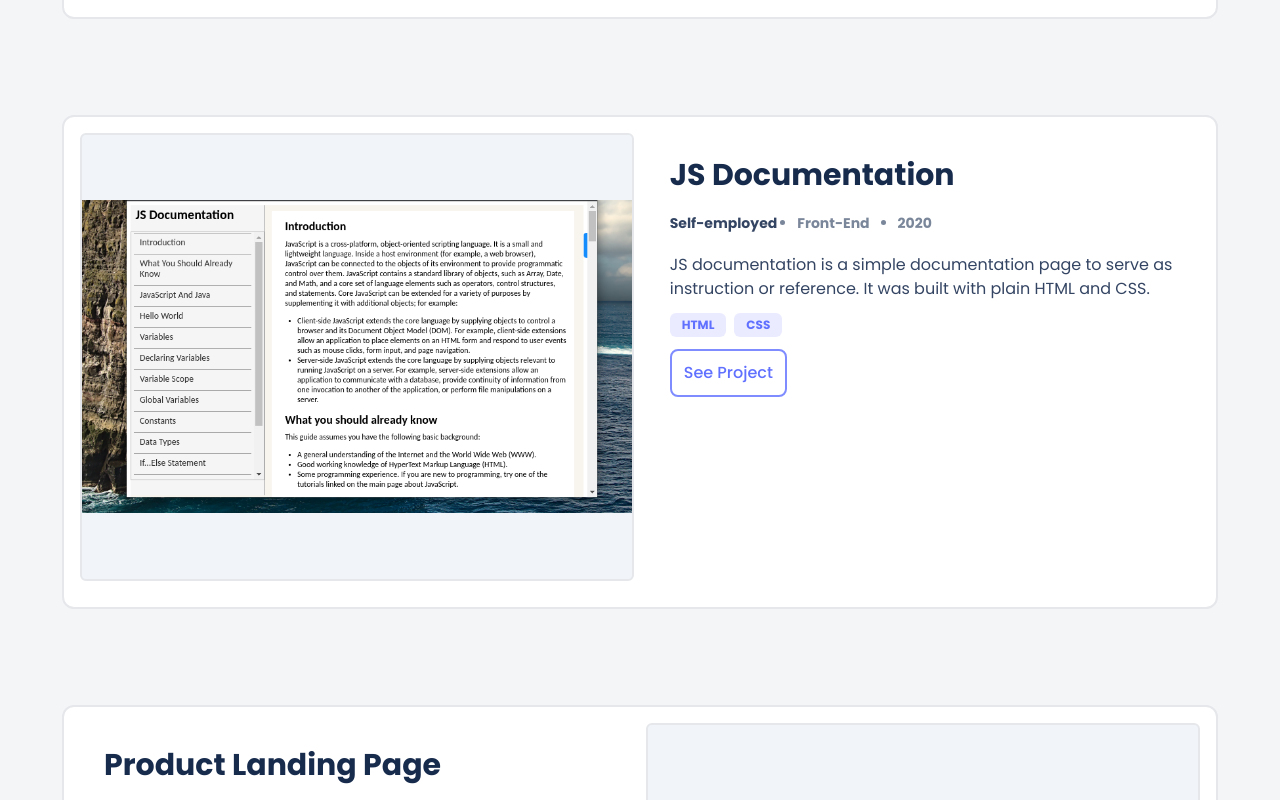
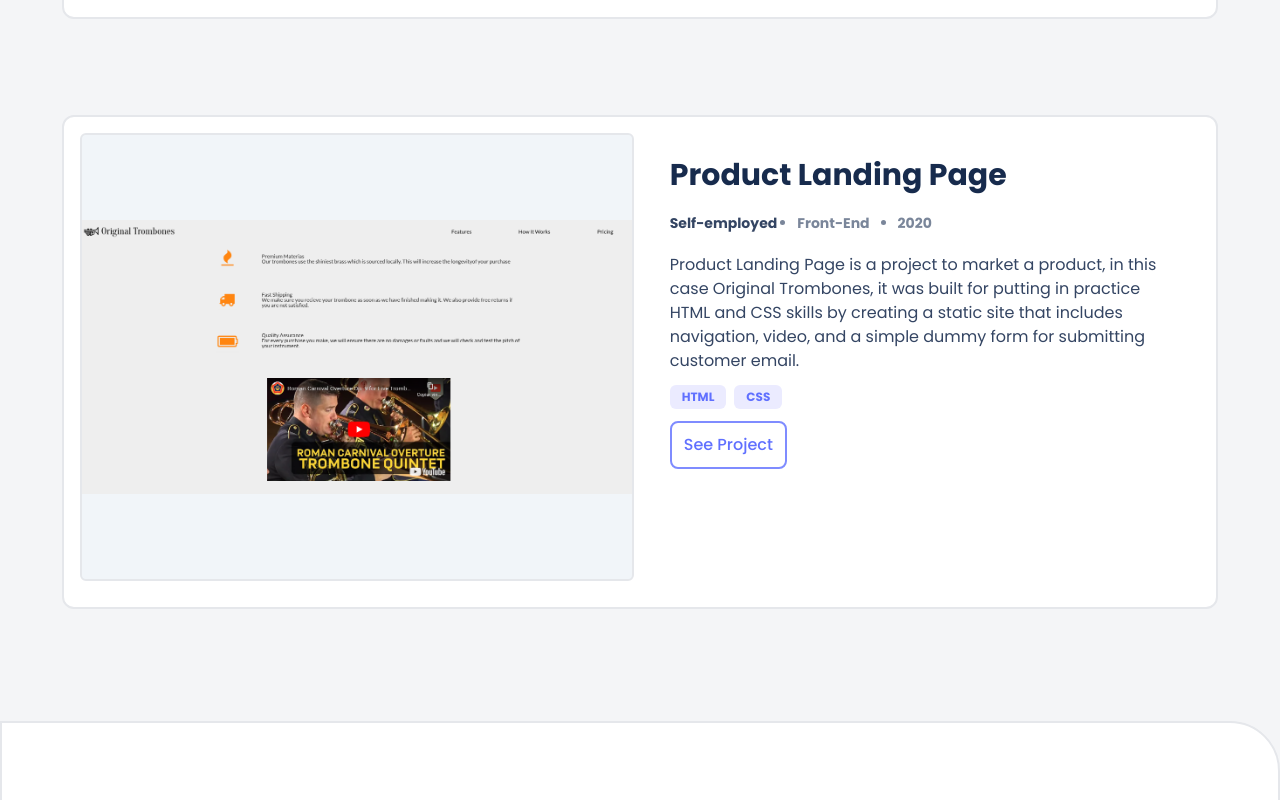
Before and after one commit to Diegogagan2587/Diegogagan2587.github.io, a React (Vite) app: page / in a window 1280 px wide. Shown: the part 6700-7500 px from the top of the page. Built offline with nearby package versions, Linux system fonts and the light colour scheme.

Commit message:
Removes js docs since do not have a readme and does not have its own repo

```diff
--- a/src/data/projects.js
+++ b/src/data/projects.js
@@ -215,24 +215,24 @@ const projects = [
   //   typeOfDev: 'Front-End',
   //   date: '2023',
   // },
-  {
-    name: 'JS Documentation',
-    description:
-      'JS documentation is a simple documentation page to serve as instruction or reference. It was built with plain HTML and CSS.',
-    img: imgDocumentationPage,
-    technologies: ['HTML', 'CSS'],
-    liveVersion:
-      'https://dvloper-z.com/Diegogagan2587-old-portfolio/diegolab/rwd-projects/4-technical-Documentation-page.html',
-    source:
-      'https://github.com/Diegogagan2587/Diegogagan2587.github.io/tree/master/diegolab/rwd-projects',
-    descriptionDesk:
-      'JS documentation is a simple documentation page to serve as instruction or reference. It was built with plain HTML and CSS to put in practice HTML and CSS basic skills. The content has been taken from MDN.',
-    imgDesk: '/assets/img/projects/documentation-page.png',
-    imgPopMobile: '/assets/img/projects/documentation-page.png',
-    company: 'Self-employed',
-    typeOfDev: 'Front-End',
-    date: '2020',
-  },
+  // {
+  //   name: 'JS Documentation',
+  //   description:
+  //     'JS documentation is a simple documentation page to serve as instruction or reference. It was built with plain HTML and CSS.',
+  //   img: imgDocumentationPage,
+  //   technologies: ['HTML', 'CSS'],
+  //   liveVersion:
+  //     'https://dvloper-z.com/Diegogagan2587-old-portfolio/diegolab/rwd-projects/4-technical-Documentation-page.html',
+  //   source:
+  //     'https://github.com/Diegogagan2587/Diegogagan2587.github.io/tree/master/diegolab/rwd-projects',
+  //   descriptionDesk:
+  //     'JS documentation is a simple documentation page to serve as instruction or reference. It was built with plain HTML and CSS to put in practice HTML and CSS basic skills. The content has been taken from MDN.',
+  //   imgDesk: '/assets/img/projects/documentation-page.png',
+  //   imgPopMobile: '/assets/img/projects/documentation-page.png',
+  //   company: 'Self-employed',
+  //   typeOfDev: 'Front-End',
+  //   date: '2020',
+  // },
   {
     name: 'Product Landing Page',
     description:
```
